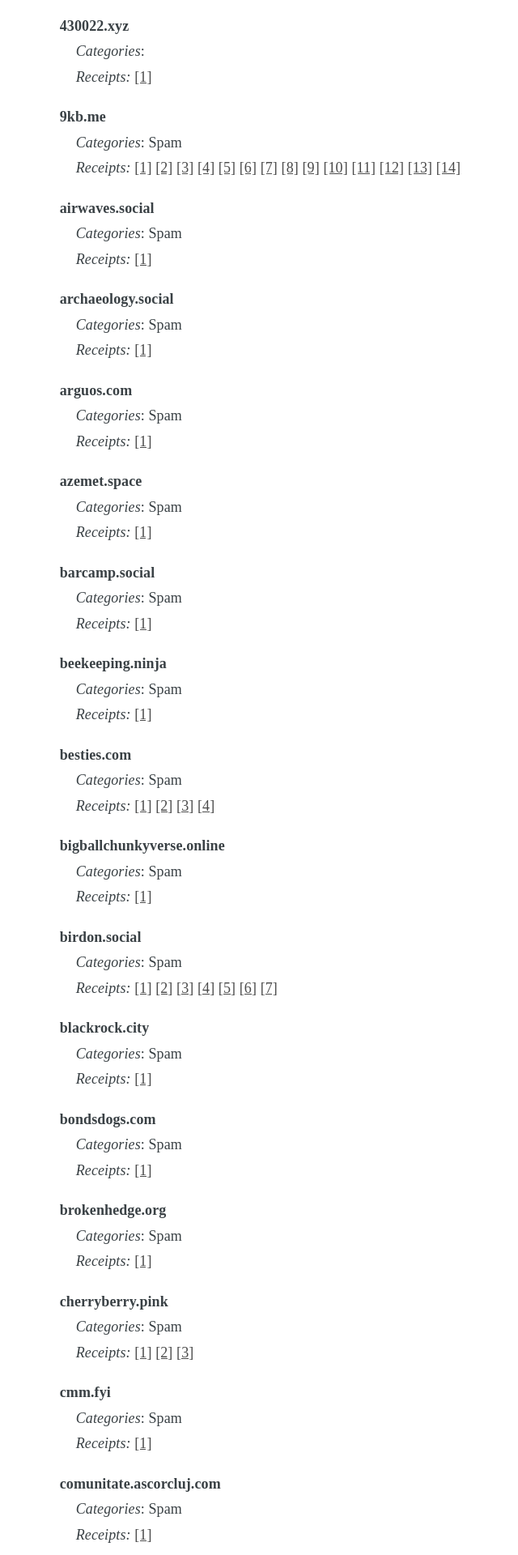
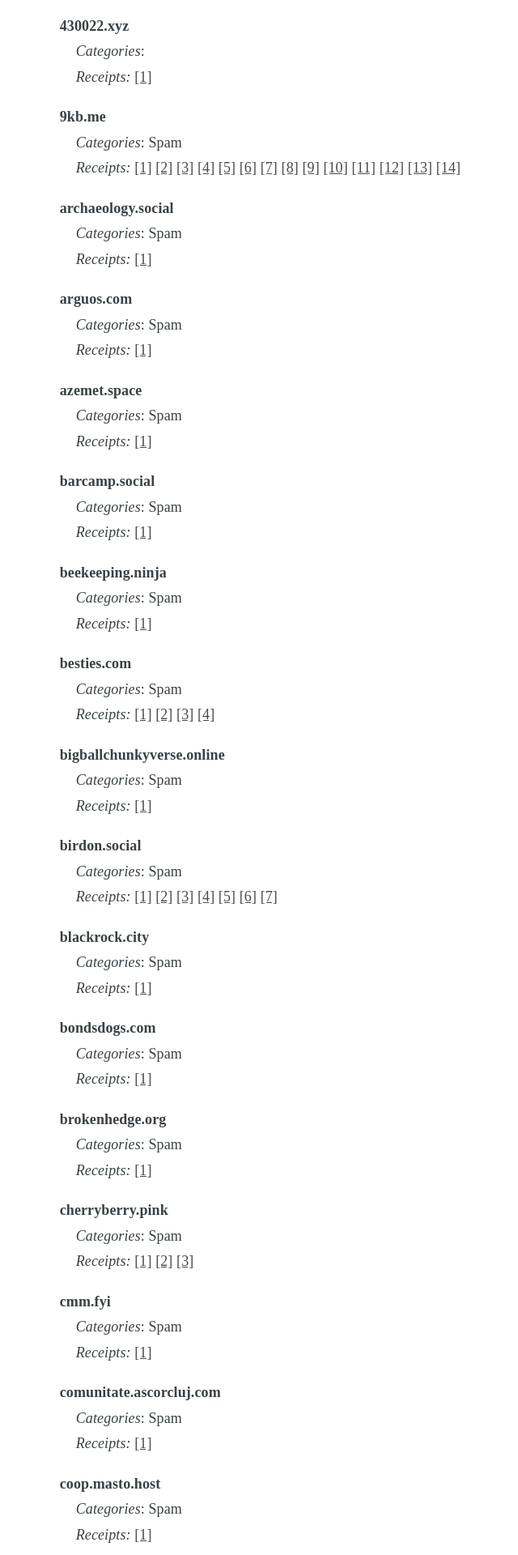
Before and after one commit to chaossocial/meta, a Jekyll site: the page built from federation.md, in a window 1280 px wide. Shown: the part 974-2894 px from the top of the page at 81% size, without its empty margins (356-996 px from the left). Built offline with Jekyll 4.4.1, drawn with Linux system fonts in a browser that asks for light colours; some of the changed text lies outside the part shown.

Commit message:
Unlimit airwaves.social

```diff
--- a/_data/limited_instances.json
+++ b/_data/limited_instances.json
@@ -28,17 +28,6 @@
       "https://9kb.me/@mkpvpgj0ux",
       "https://9kb.me/@xj3di7nqq3",
       "https://9kb.me/@yitqigc4b0"
-    ],
-    "comment_en": "",
-    "comment_de": ""
-  },
-  {
-    "instance": "airwaves.social",
-    "tags": [
-      "SPAM"
-    ],
-    "receipts": [
-      "https://airwaves.social/@cmteo8jn9l"
     ],
     "comment_en": "",
     "comment_de": ""
```
